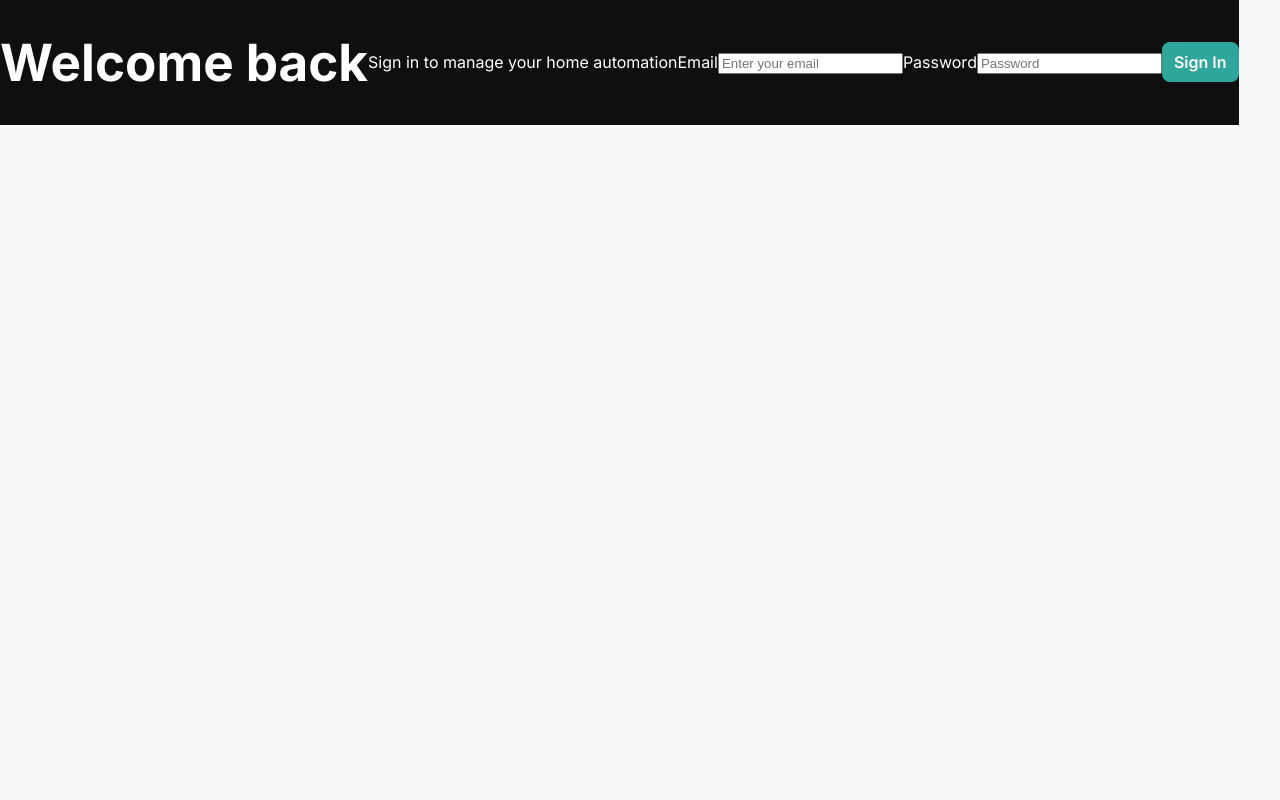
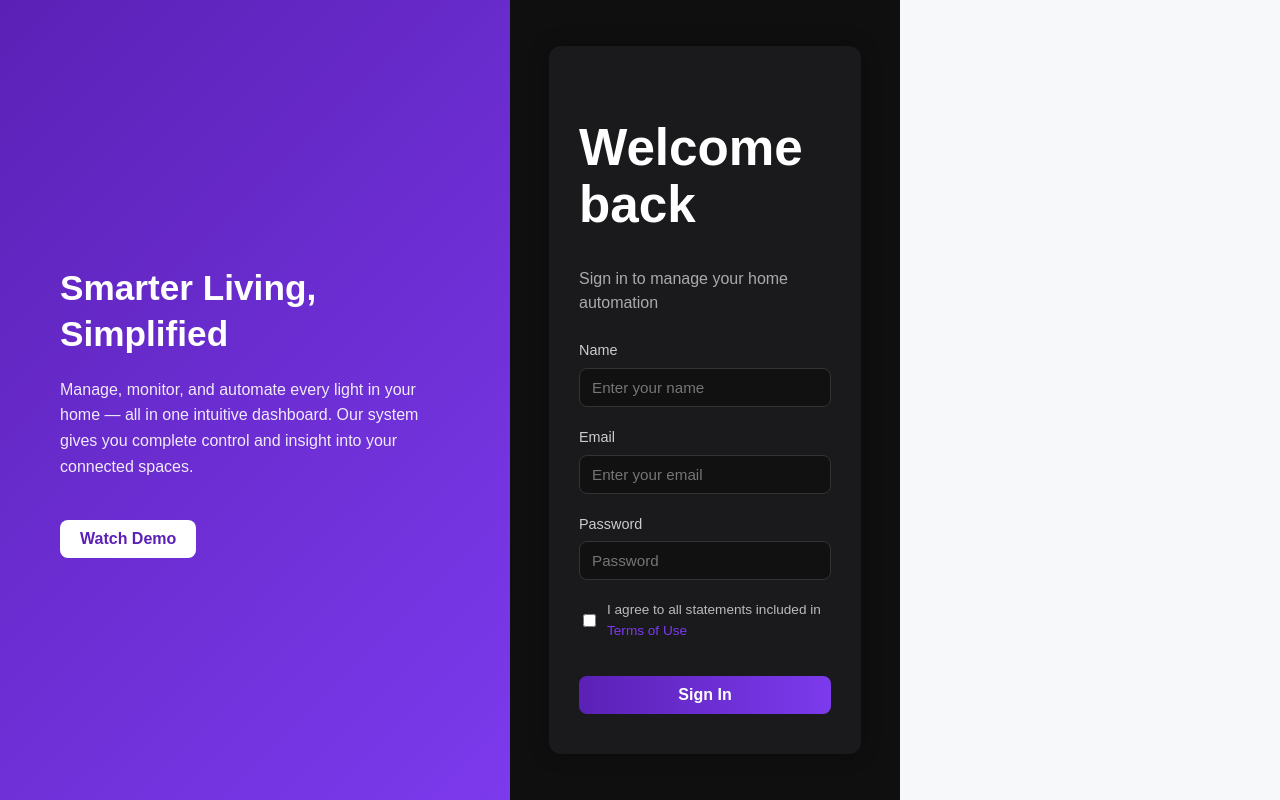
Before and after one commit to Santhosh-2304/immt-project, a React (Vite) app in the folder client/: page /login in a window 1280 px wide. Built offline with nearby package versions, Linux system fonts and the light colour scheme; no server answers; the HTML template or start-up script is replaced by a standard one.

Commit message:
Update Login.jsx

```diff
--- a/client/src/pages/Login.jsx
+++ b/client/src/pages/Login.jsx
@@ -1,36 +1,82 @@
-import React, { useState } from 'react';
+import React, { useState,useEffect } from 'react';
 import { useNavigate } from 'react-router-dom';
 import api from '../api';
 
 export default function Login() {
+  const [name, setName] = useState('');
   const [email, setEmail] = useState('');
+  const [password, setPassword] = useState('');
+  const [errorMessage, setErrorMessage] = useState(''); // <-- New state
+  const [animate, setAnimate] = useState(false);
   const navigate = useNavigate();
 
-  async function handleLogin(e) {
+  const handleSubmit = (e) => {
     e.preventDefault();
-    try {
-      const res = await api.post('/auth/login', { email });
-      localStorage.setItem('user', JSON.stringify(res.data));
-      navigate('/dashboard');
-    } catch (err) {
-      console.error(err);
-      alert('Login failed');
-    }
-  }
+
+    api.post('/auth/login', { name, email, password })
+      .then(result => {
+        const message = result.data.message;
+
+        if (message === "Success") {
+          localStorage.setItem('user', JSON.stringify({name,email})); // Store email or whatever you need
+          navigate('/dashboard');
+        } else {
+          setErrorMessage(message); // Show error message
+        }
+      })
+      .catch(err => {
+        console.error(err);
+        setErrorMessage("Something went wrong. Please try again.");
+      });
+  };
+
+  useEffect(() => {
+    const timer = setTimeout(() => setAnimate(true), 100);
+    return () => clearTimeout(timer);
+  }, []);
+
 
   return (
-    <div className="login-page">
-      <div className="login-card">
-        <div className="login-right">
+    <div className={`login-container ${animate ? 'animate' : ''}`}>
+     <div className='login-left '>
+     <div className="overlay slide-up">
+          <h1>Smarter Living, Simplified</h1>
+          <p>
+            Manage, monitor, and automate every light in your home — all in one intuitive dashboard.
+            Our system gives you complete control and insight into your connected spaces.
+          </p>
+          <button className="demo-btn">Watch Demo</button>
+        </div>
+      </div>
+        <div className="login-right ">
+          <div className="login-box slide-up">
           <h1>Welcome back</h1>
           <p>Sign in to manage your home automation</p>
-          <form onSubmit={handleLogin}>
-            <label>Email</label>
-            <input type="email" value={email} onChange={e=>setEmail(e.target.value)} placeholder="Enter your email" required />
+          <form onSubmit={handleSubmit}>
+            <div className="input-group">
+              <label>Name</label>
+              <input type="text" value={name} onChange={e => setName(e.target.value)} placeholder="Enter your name" required />
+            </div>
+            <div className="input-group">
+              <label>Email</label>
+              <input type="email" value={email} onChange={e => setEmail(e.target.value)} placeholder="Enter your email" required />
+            </div>
+            <div className='input-group'>
             <label>Password</label>
-            <input type="password" placeholder="Password" />
-            <button type="submit" className="btn-primary">Sign In</button>
+            <input type="password" value={password} onChange={e => setPassword(e.target.value)} placeholder="Password" required />
+            </div>
+            <div className="checkbox-group">
+              <input type="checkbox" id="terms" required />
+              <label htmlFor="terms">
+                I agree to all statements included in <a href="#">Terms of Use</a>
+              </label>
+            </div>
+            <button type="submit" className="login-btn" style={{ marginTop: "10px" }}>Sign In</button>
           </form>
+
+          {errorMessage && (
+            <p style={{ color: 'red', marginTop: '10px' }}>{errorMessage}</p>
+          )}
         </div>
       </div>
     </div>
```
